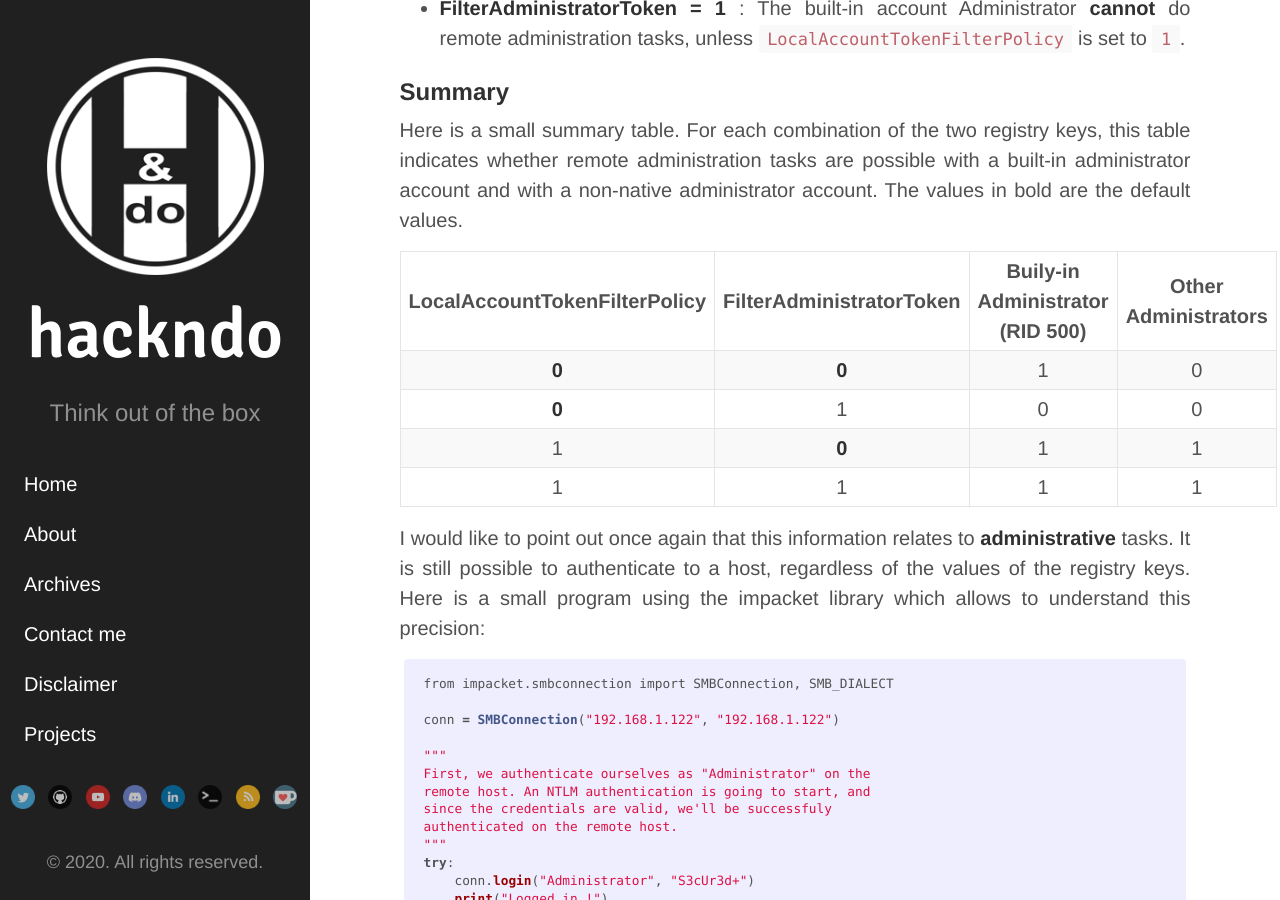
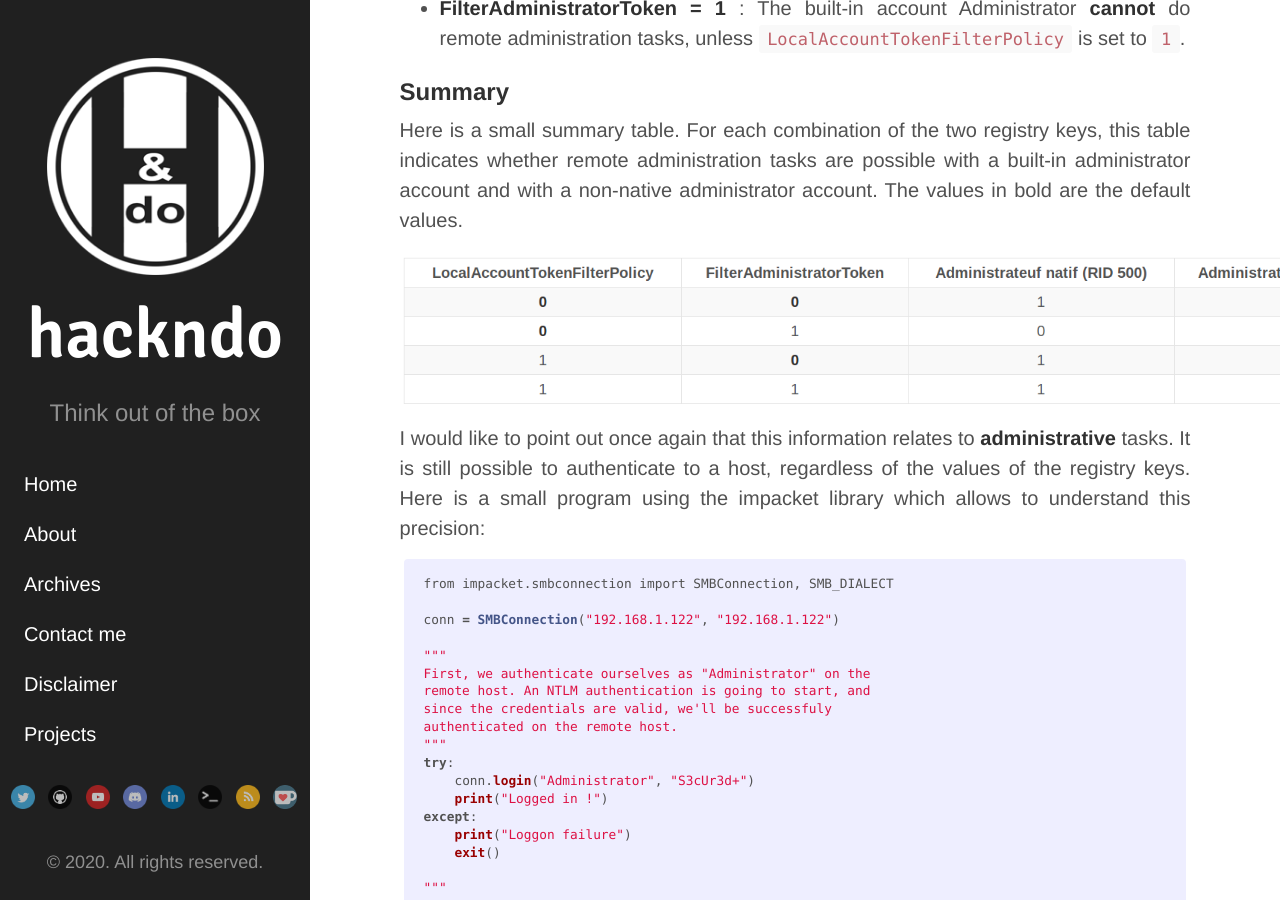
Before and after one commit to Hackndo/en.hackndo.github.io, a Jekyll site: the page built from _posts/2019-12-17-pass-the-hash.md, in a window 1280 px wide and 900 px high, scrolled down 16264 px. Built offline with Jekyll 4.4.1, drawn with Linux system fonts in a browser that asks for light colours; comment, search, counter and statistics services are not loaded.

Commit message:
Transform table to img

```diff
--- a/_posts/2019-12-17-pass-the-hash.md
+++ b/_posts/2019-12-17-pass-the-hash.md
@@ -292,12 +292,7 @@ So to summarize, here are the two cases:
 
 Here is a small summary table. For each combination of the two registry keys, this table indicates whether remote administration tasks are possible with a built-in administrator account and with a non-native administrator account. The values in bold are the default values.
 
-| LocalAccountTokenFilterPolicy | FilterAdministratorToken | Buily-in Administrator (RID 500) | Other Administrators |
-|:-----------------------------:|:------------------------:|:--------------------------------:|:--------------------:|
-|             **0**             |           **0**          |                 1                |           0          |
-|             **0**             |             1            |                 0                |           0          |
-|               1               |           **0**          |                 1                |           1          |
-|               1               |             1            |                 1                |           1          |
+[![Registry table](/assets/uploads/2019/11/pth_table.png)](/assets/uploads/2019/11/pth_table.png)
 
 I would like to point out once again that this information relates to **administrative** tasks. It is still possible to authenticate to a host, regardless of the values of the registry keys. Here is a small program using the impacket library which allows to understand this precision:
 
```
Also changed, not shown: assets/uploads/2019/11/pth_table.png (added).
